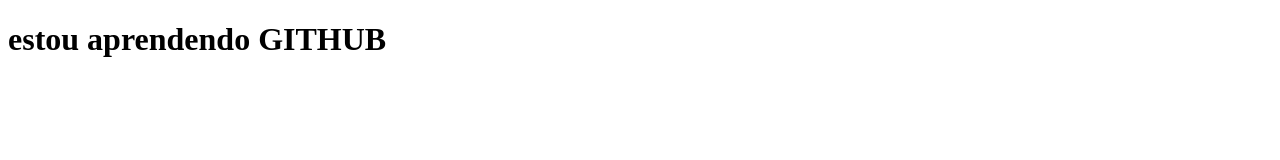
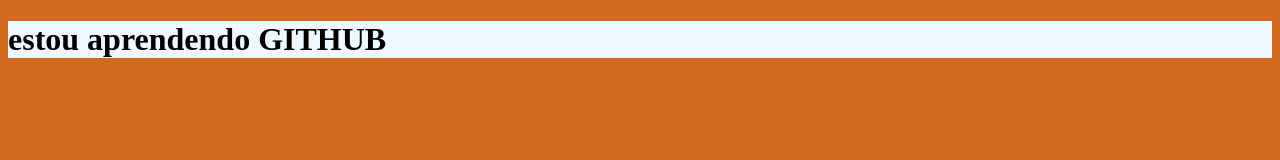
Before and after one commit to poellen/exercicio01, a plain HTML site: page index.html in a window 1280 px wide. Drawn offline with Linux system fonts and the light colour scheme.

Commit message:
Modificado

```diff
--- a/estilo.css
+++ b/estilo.css
@@ -0,0 +1,6 @@
+body{
+    background-color: #D2691E;
+}
+h1{
+    background-color: aliceblue;
+}
--- a/index.html
+++ b/index.html
@@ -5,6 +5,7 @@
     <meta name="viewport" content="width=device-width, initial-scale=1.0">
     <meta http-equiv="X-UA-Compatible" content="ie=edge">
     <title>Document</title>
+    <link rel="stylesheet" href="estilo.css">
 </head>
 <body>
     <h1>estou aprendendo GITHUB</h1>
```
